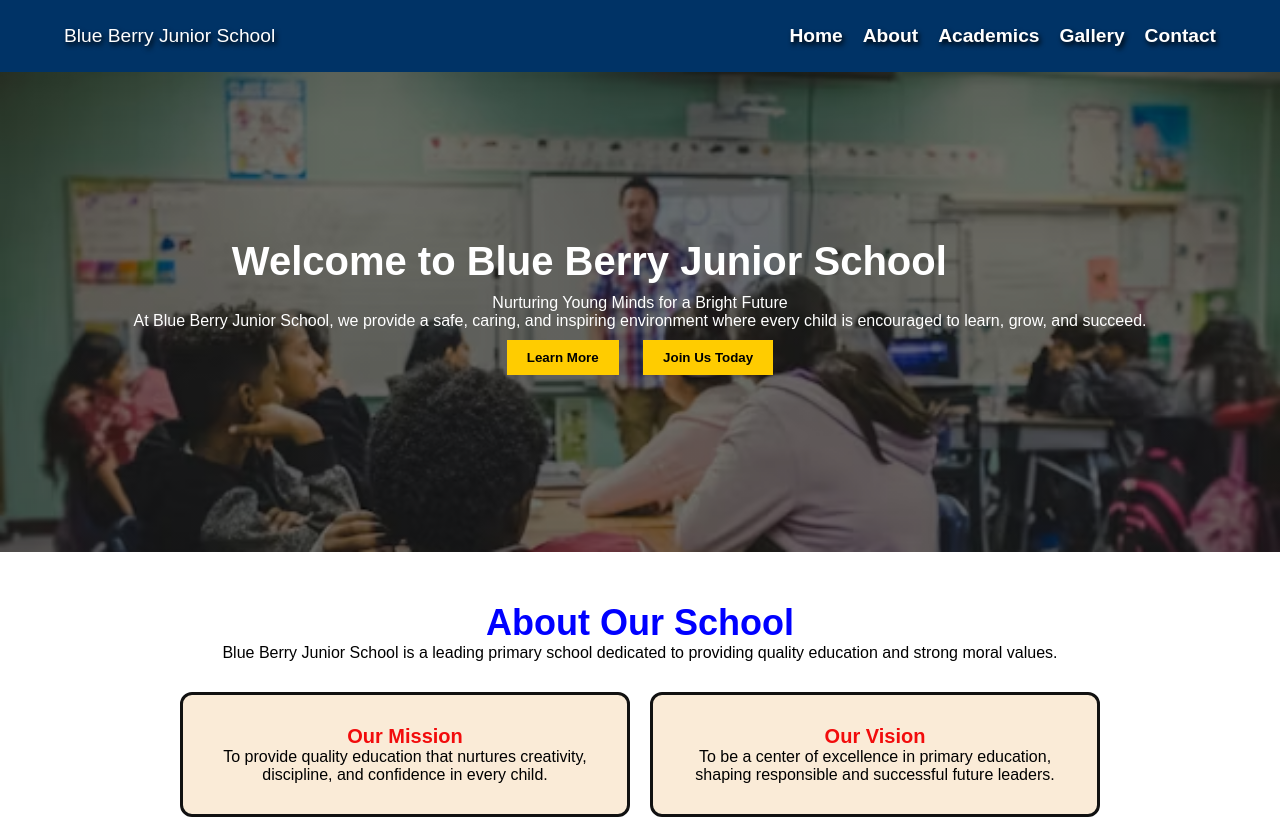
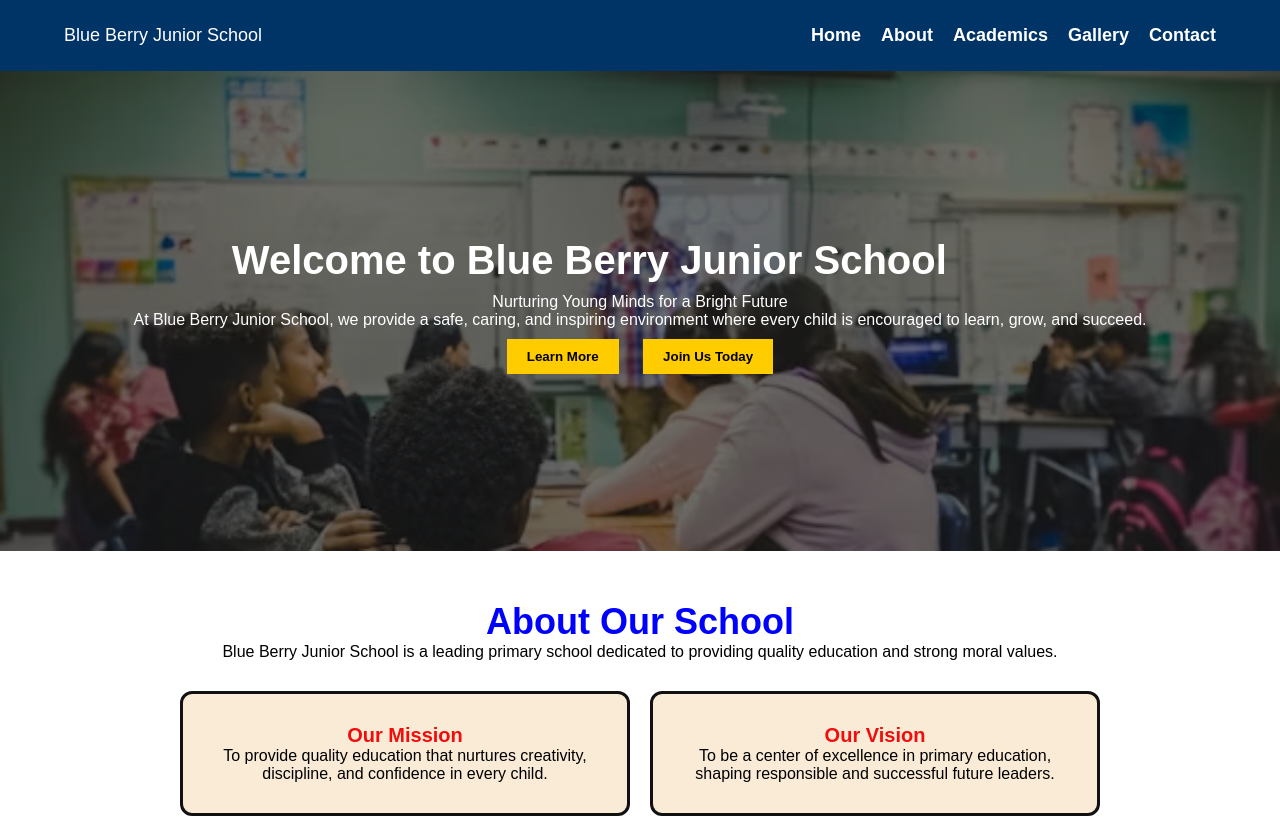
Before and after one commit to ABBY97-UG/Assignment3, a plain HTML site: page index.html in a window 1280 px wide. Shown: the top 820 px of the page. Drawn offline with Linux system fonts and the light colour scheme.

Commit message:
Add files via upload

```diff
--- a/style.css
+++ b/style.css
@@ -24,8 +24,7 @@ section {
     flex-wrap: wrap;
     top: 0;
     z-index: 1000;
-    text-shadow: 2px 3px 5px black;
-    font-size: larger;
+    font-size: large;
 }
 
 .nav-links {
@@ -93,7 +92,7 @@ section {
     max-width: 450px;
     background-color: antiquewhite;
     border-radius: 12px;
-    min-width: 280px;
+    min-width: 180px;
 }
 
 
```
